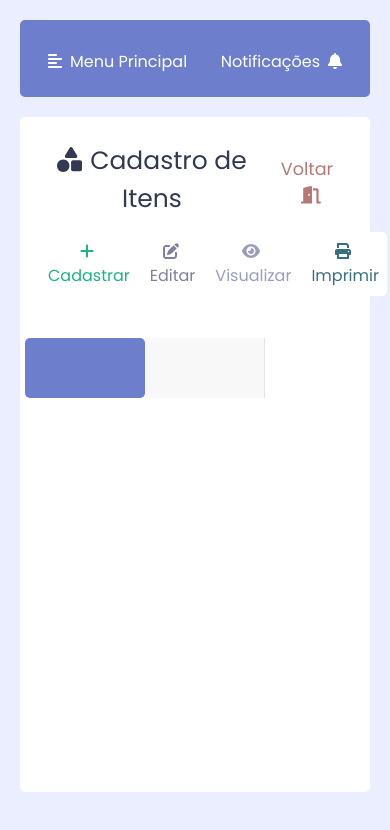
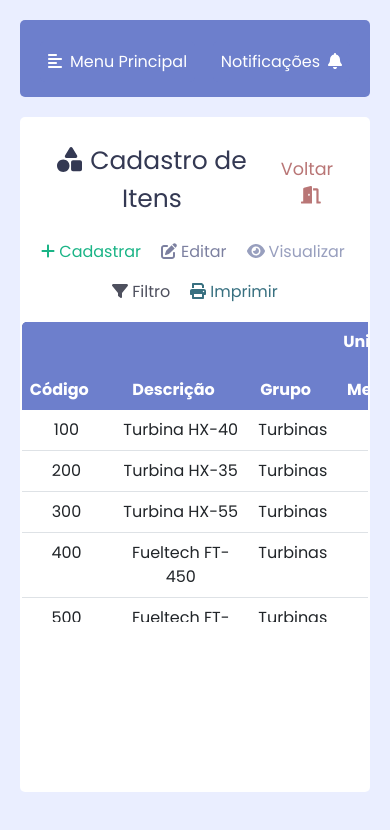
Before and after one commit to VinnyLioni/test_app, a Vue app: page /itens in a window 390 px wide. Shown: the top 830 px of the page. Built offline with nearby package versions, Linux system fonts and the light colour scheme.

Commit message:
table_component

```diff
--- a/src/components/ModalVue.vue
+++ b/src/components/ModalVue.vue
@@ -63,7 +63,7 @@ export default {
 
   .modal-wrapper {
     display: table-cell;
-    padding-top: 8%;
+    padding-top: 5%;
   }
 
   .modal-container {
--- /dev/null
+++ b/src/components/editButtons.vue
@@ -0,0 +1,119 @@
+<template>
+    <div class="edit-vue">
+            <button id="button-itens" class="mr-1" @click="openModel">
+                <i class="fas fa-plus pr-1"></i>Cadastrar
+            </button>
+            <button id="edit-itens" class="mr-1" @click="openModel">
+                <i class="fas fa-pen-to-square pr-1"></i>Editar
+            </button>
+            <button id="view-itens" class="mr-1" @click="openModel">
+                <i class="fas fa-eye pr-1"></i>Visualizar
+            </button>
+            <button id="filter-itens" class="mr-1" @click="openModel">
+                <i class="fas fa-filter pr-1"></i>Filtro
+            </button>
+            <button id="print-itens">
+                <i class="fas fa-print pr-1"></i>Imprimir
+            </button>
+    </div>
+</template>
+
+<script>
+export default {
+    name: 'editVue',
+    methods: {
+        openModel(){
+            this.$emit("openMyModal")
+        }
+    }
+}
+</script>
+
+<style>
+
+    #session-itens {
+        display: flex;
+        align-content: flex-start;
+        padding-left: 10px;
+        width: 100%;
+    }
+
+    #button-itens {
+        /* align-items: flex-end; */
+        background-color: #ffffff;
+        color: #1ab486;
+        border: none;
+        border-radius: 5px;
+        padding: 8px;
+        transition: .2s;
+    }
+
+    #button-itens:hover {
+        background-color: #1ab486;
+        color: #ffffff;
+        transition: .2s;
+    }
+
+    #view-itens {
+        padding-left: 20px;
+        /* margin-left: 2px; */
+        border: none;
+        background-color: #ffffff;
+        color: #989fbe;
+        border-radius: 5px;
+        padding: 8px;
+        transition: .2s;
+    }
+
+    #view-itens:hover {
+        background-color: #989fbe;
+        color: #ffffff;
+        transition: .2s;
+    }
+
+    #edit-itens {
+        border: none;
+        background-color: #ffffff;
+        color: #7c80a0;
+        border-radius: 5px;
+        padding: 8px;
+        transition: .2s;
+    }
+
+    #edit-itens:hover {
+        background-color: #7c80a0;
+        color: #ffffff;
+        transition: .2s;
+    }
+
+    #filter-itens {
+        border: none;
+        background-color: #ffffff;
+        color: #4e505e;
+        border-radius: 5px;
+        padding: 8px;
+        transition: .2s;
+    }
+
+    #filter-itens:hover {
+        background-color: #4e505e;
+        color: #ffffff;
+        transition: .2s;
+    }
+
+    #print-itens {
+        border: none;
+        background-color: #ffffff;
+        color: #387080;
+        border-radius: 5px;
+        padding: 8px;
+        transition: .2s;
+    }
+
+    #print-itens:hover {
+        background-color: #387080;
+        color: #ffffff;
+        transition: .2s;
+    }
+
+</style>
--- a/src/components/tabVue.vue
+++ b/src/components/tabVue.vue
@@ -1,8 +1,8 @@
 <template>
     <div class="table-vue">
-        <!-- <b-table sticky-header hover :fields="headers" :items="items">
-        </b-table> -->
-        <div class="table-wrapper">
+        <b-table sticky-header hover :fields="headers" :items="items">
+        </b-table>
+        <!-- <div class="table-wrapper">
             <table class="fl-table">
                 <thead>
                     <tr>
@@ -15,7 +15,7 @@
                     </tr>
                 </tbody>
             </table>
-        </div>
+        </div> -->
     </div>
 </template>
 
@@ -27,141 +27,56 @@ export default {
 </script>
 
 <style>
-    /* .table-vue {
-        width: 100%;
-        color: #3b4472;
-        cursor: pointer;
+
+    .table.b-table > thead > tr > [aria-sort=none], .table.b-table > tfoot > tr > [aria-sort=none] {
+        background-image: none;
+        transition: .3s;
     }
 
-    .table thead th {
-        background-color: #7d8199 !important;
-        color: #fefefe !important;
-        vertical-align: middle !important;
-        border-radius: 5px;
+    .table.b-table > thead > tr {
+        background-color: #525f9c;
     }
 
-    .table thead {
-        border-radius: 5px !important;
-    } */
+    .table.b-table > thead > tr > [aria-sort], .table.b-table > tfoot > tr > [aria-sort] {
+        background-image: none;
+        transition: .3s;
+    }
 
     .table-vue {
         cursor: pointer;
+        width: 99%;
     }
 
-    h2 {
-        text-align: center;
-        font-size: 18px;
-        text-transform: uppercase;
-        letter-spacing: 1px;
-        color: #ffffff;
-        padding: 10px 0;
-        width: 100%;
+    [role=columnheader] {
+        background-color: #6d7fcc !important;
+        color: #ffffff !important;
+        outline: none !important;
+        border: none !important;
+        position: sticky !important
     }
 
-    .table-wrapper {
-        /* margin: 10px 10px; */
-        padding: 5px;
-        /* box-shadow: 0px 35px 50px rgba(0, 0, 0, 0.2); */
-        border-radius: 5px;
+    /* [role=columnheader]:focus {
+        background-color: #525f9c;
+    } */
+
+    [role=columnheader]:first-child{
+        border-top-left-radius: 5px;
+        background-color: #6d7fcc;
     }
 
-    .fl-table {
-        border-radius: 5px;
-        font-size: 1.3rem;
-        /* font-weight: normal; */
-        border: none;
-        border-collapse: collapse;
-        width: 100%;
-        max-width: 100%;
-        white-space: nowrap;
-        background-color: #ffffff;
+    .table td, .table th {
+        border-top: none;
     }
 
-    .fl-table td {
-        border-right: 1px solid #f8f8f8;
-        font-size: 1.1rem;
+    [role=row] {
+        border-top: none;
+        transition: .2s;
     }
 
-    .fl-table thead th {
-        color: #ffffff;
-        padding: 8px;
-        background: #6d7fcc;
+    [role=row]:hover {
+        /* border-top: none; */
+        transition: .2s;
     }
-
-    .fl-table thead th:first-child {
-        border-top-left-radius: 5px;
-        border-bottom-left-radius: 5px;
-    }
-
-    .fl-table thead th:last-child {
-        border-top-right-radius: 5px;
-        border-bottom-right-radius: 5px;
-    }
-
- @media (max-width: 767px) {
-    .fl-table {
-        display: block;
-        width: 100%;
-    }
-    .table-wrapper:before{
-        content: "Scroll horizontally >";
-        display: block;
-        text-align: right;
-        font-size: 11px;
-        color: white;
-        padding: 0 0 10px;
-    }
-    .fl-table thead, .fl-table tbody, .fl-table thead th {
-        display: block;
-    }
-    .fl-table thead th:last-child{
-        border-bottom: none;
-    }
-    .fl-table thead {
-        float: left;
-    }
-    .fl-table tbody {
-        width: auto;
-        position: relative;
-        overflow-x: auto;
-    }
-    .fl-table td, .fl-table th {
-        padding: 20px .625em .625em .625em;
-        height: 60px;
-        vertical-align: middle;
-        box-sizing: border-box;
-        overflow-x: hidden;
-        overflow-y: auto;
-        width: 120px;
-        font-size: 13px;
-        text-overflow: ellipsis;
-    }
-    .fl-table thead th {
-        text-align: left;
-        border-bottom: 1px solid #f7f7f9;
-    }
-    .fl-table tbody tr {
-        display: table-cell;
-    }
-    .fl-table tbody tr:nth-child(odd) {
-        background: none;
-    }
-    .fl-table tr:nth-child(even) {
-        background: transparent;
-    }
-    .fl-table tr td:nth-child(odd) {
-        background: #F8F8F8;
-        border-right: 1px solid #E6E4E4;
-    }
-    .fl-table tr td:nth-child(even) {
-        border-right: 1px solid #E6E4E4;
-    }
-    .fl-table tbody td {
-        display: block;
-        text-align: center;
-    }
-}
-
 
 
 </style>
--- a/src/content/SelectionErp.vue
+++ b/src/content/SelectionErp.vue
@@ -24,6 +24,7 @@ export default {
 </script>
 
 <style>
+
     .select-erp {
         flex: 1;
         position: relative;
--- /dev/null
+++ b/src/content/modClient.vue
@@ -0,0 +1,81 @@
+<template>
+  <div class="mod-client">
+    <div id="show-clients">
+        <header-itens title="Cadastro de Clientes" icon="fas fa-handshake pr-2" @backRouter="goBack()" />
+        <edit-vue />
+        <modal-vue v-if="isModalVisible" @closeModal="closeModal()"></modal-vue>
+        <table-vue :headers="myHeaders" :items="myItems"/>
+    </div>
+  </div>
+</template>
+
+<script>
+import  headerItens from '../components/headerItens.vue'
+import ModalVue from '../components/ModalVue.vue'
+import TableVue from '../components/tabVue.vue'
+import editVue from '../components/editButtons.vue'
+
+export default {
+    name: 'modClient',
+    components: { headerItens, ModalVue, TableVue, editVue },
+    data(){
+        return {
+            isModalVisible: false,
+            selected: null,
+            unity: "",
+            myHeaders: [
+                { key: 'codi', label: 'Código', sortable: true },
+                { key: 'nome', label: 'Nome', sortable: false},
+                { key: 'fantasia', label: 'Fantasia', sortable: false},
+                { key: 'pjpf', label: 'Tipo de Cadastro', sortable: true },
+                { key: 'situacao', label: 'Situação', sortable: true }
+            ],
+            myItems: [
+                { codi: '1010', nome: 'INCOSYSTEM', fantasia: 'Stout Software', pjpf: 'Jurídica', situacao: 'Ativa'},
+                { codi: '1020', nome: 'JS Sucatas', fantasia: 'JS Reciclagem', pjpf: 'Jurídica', situacao: 'Ativa'},
+                { codi: '1030', nome: 'Banho e Tosa Secos e Molhados', fantasia: 'Di-Pets', pjpf: 'Jurídica', situacao: 'Ativa'},
+                { codi: '1040', nome: 'Vinicius Lioni Rodrigues da Silva', fantasia: 'Vini', pjpf: 'Física', situacao: 'Ativa'},
+                { codi: '1050', nome: 'Mikhaele Ogeda', fantasia: 'Mika', pjpf: 'Física', situacao: 'Jurídica'},
+                { codi: '1060', nome: 'Direitos Jurídicos - Pratika', fantasia: 'Pratika Imóveis', pjpf: 'Jurídica', situacao: 'Ativa'},
+                { codi: '1070', nome: 'Kog Games', fantasia: 'Atomic Trash MotherFucker', pjpf: 'Jurídica', situacao: 'Inativa'},
+                { codi: '1080', nome: 'LUG', fantasia: 'Level Up Games', pjpf: 'Jurídica', situacao: 'Inativa'},
+                { codi: '1090', nome: 'HTD', fantasia: 'HTD - Sistemas', pjpf: 'Jurídica', situacao: 'Ativa'},
+                { codi: '1100', nome: 'LL Eireli', fantasia: 'LL Redes & Internet', pjpf: 'Jurídica', situacao: 'Ativa'},
+                { codi: '1110', nome: 'David Freitas .co', fantasia: 'DevFreitas', pjpf: 'Jurídica', situacao: 'Ativa'},
+                { codi: '1120', nome: 'Gataticos Eireli', fantasia: 'Gataticos Acessórios', pjpf: 'Jurídica', situacao: 'Ativa'},
+                { codi: '1130', nome: 'MK Software', fantasia: 'MK ERP', pjpf: 'jurídica', situacao: 'Inativa'},
+            ]
+        }
+    },
+    methods: {
+        goBack(){
+            this.$router.go(-1)
+        },
+        showModal(){
+            this.isModalVisible=true
+        },
+        closeModal(){
+            this.isModalVisible=false
+        }
+    }
+}
+</script>
+
+<style>
+    .mod-client {
+        height: 80vh;
+        background-color: #ffffff;
+        border-radius: 5px;
+    }
+
+    #show-clients {
+        display: flex;
+        justify-content: space-between;
+        flex-flow: wrap;
+        border-radius: 5px;
+        padding: 10px;
+    }
+
+
+
+</style>
--- a/src/content/modItens.vue
+++ b/src/content/modItens.vue
@@ -2,7 +2,8 @@
   <div class="mod-itens">
     <div id="show-itens">
       <header-itens title="Cadastro de Itens" icon="fas fa-shapes pr-2" @backRouter="goBack()"/>
-        <div id="session-itens">
+      <edit-vue @openMyModal="showModal()" />
+        <!-- <div id="session-itens">
             <button id="button-itens" class="mr-1" @click="showModal">
                 <i class="fas fa-plus pr-1"></i>Cadastrar
             </button>
@@ -12,10 +13,13 @@
             <button id="view-itens" class="mr-1" @click="showModal">
                 <i class="fas fa-eye pr-1"></i>Visualizar
             </button>
+            <button id="filter-itens" class="mr-1" @click="showModal">
+                <i class="fas fa-filter pr-1"></i>Filtro
+            </button>
             <button id="print-itens">
                 <i class="fas fa-print pr-1"></i>Imprimir
             </button>
-        </div>
+        </div> -->
       <transition name="slide">
         <modal-vue v-if="isModalVisible" @closeMd="closeModal()">
             <div class="header-modal" slot="header">
@@ -69,9 +73,10 @@
         </modal-vue>
       </transition>
     </div>
-    <table-vue :headers="myHeaders" :items="myItems">
-        <header></header>
-    </table-vue>
+    <div class="myTab">
+        <table-vue :headers="myHeaders" :items="myItems">
+        </table-vue>
+    </div>
   </div>
 </template>
 
@@ -79,24 +84,21 @@
 import headerItens from '../components/headerItens.vue'
 import ModalVue from '../components/ModalVue.vue'
 import TableVue from '../components/tabVue.vue'
+import editVue from '../components/editButtons.vue'
 
 export default {
   name: "modItens",
-  components: { headerItens,ModalVue,TableVue },
+  components: { headerItens,ModalVue,TableVue,editVue },
   data(){
     return {
         isModalVisible: false,
         selected: null,
         unity: "",
-        // gforn: [
-        //     { value: null, text: 'Selecione um Fornecedor'},
-        //     { value: '1', text: 'teste'}
-        // ]
         myHeaders: [
-            { key: 'CODI', label: 'Código'},
-            { key: 'DES', label: 'Descrição'},
-            { key: 'CGRU', label: 'Grupo'},
-            { key: 'UN', label: 'Unidade de Medida'}
+            { key: 'CODI', label: 'Código', sortable: true},
+            { key: 'DES', label: 'Descrição', sortable: true},
+            { key: 'CGRU', label: 'Grupo', sortable: true},
+            { key: 'UN', label: 'Unidade de Medida', sortable: true}
         ],
         myItems: [
             { CODI: '100', DES: 'Turbina HX-40', CGRU: 'Turbinas', UN: 'PÇ'},
@@ -136,6 +138,11 @@ export default {
 </script>
 
 <style>
+
+    .myTab {
+        display: flex;
+        justify-content: space-around;
+    }
 
     #save-itens {
         color: #127a5b;
@@ -348,6 +355,21 @@ export default {
         transition: .2s;
     }
 
+    #filter-itens {
+        border: none;
+        background-color: #ffffff;
+        color: #4e505e;
+        border-radius: 5px;
+        padding: 8px;
+        transition: .2s;
+    }
+
+    #filter-itens:hover {
+        background-color: #4e505e;
+        color: #ffffff;
+        transition: .2s;
+    }
+
     #print-itens {
         border: none;
         background-color: #ffffff;
--- a/src/router/index.js
+++ b/src/router/index.js
@@ -4,6 +4,7 @@ import VueRouter from "vue-router";
 import ContentVue from "../components/ContentVue";
 import MainContentVue from "../components/MainContent";
 import modItens from "../content/modItens";
+import modClient from "../content/modClient";
 import ModalVue from "../components/ModalVue";
 
 Vue.use(VueRouter);
@@ -38,6 +39,11 @@ const routes = [
     name: "modal",
     component: ModalVue,
   },
+  {
+    path: "/clients",
+    name: "clients",
+    component: modClient,
+  },
 ];
 
 const router = new VueRouter({
```
Also changed, not shown: src/components/ContentVue.vue (+4 -4 lines).
